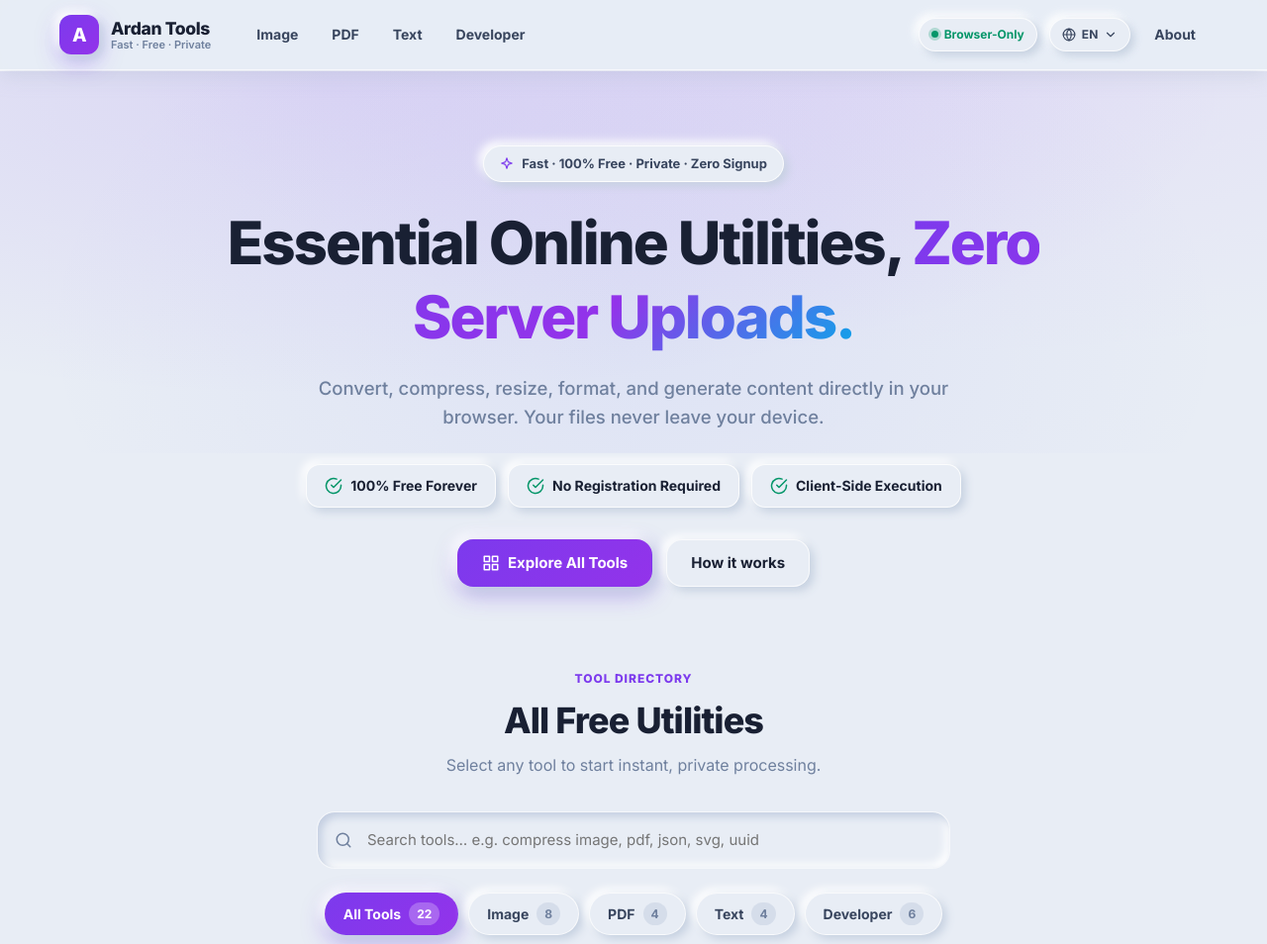
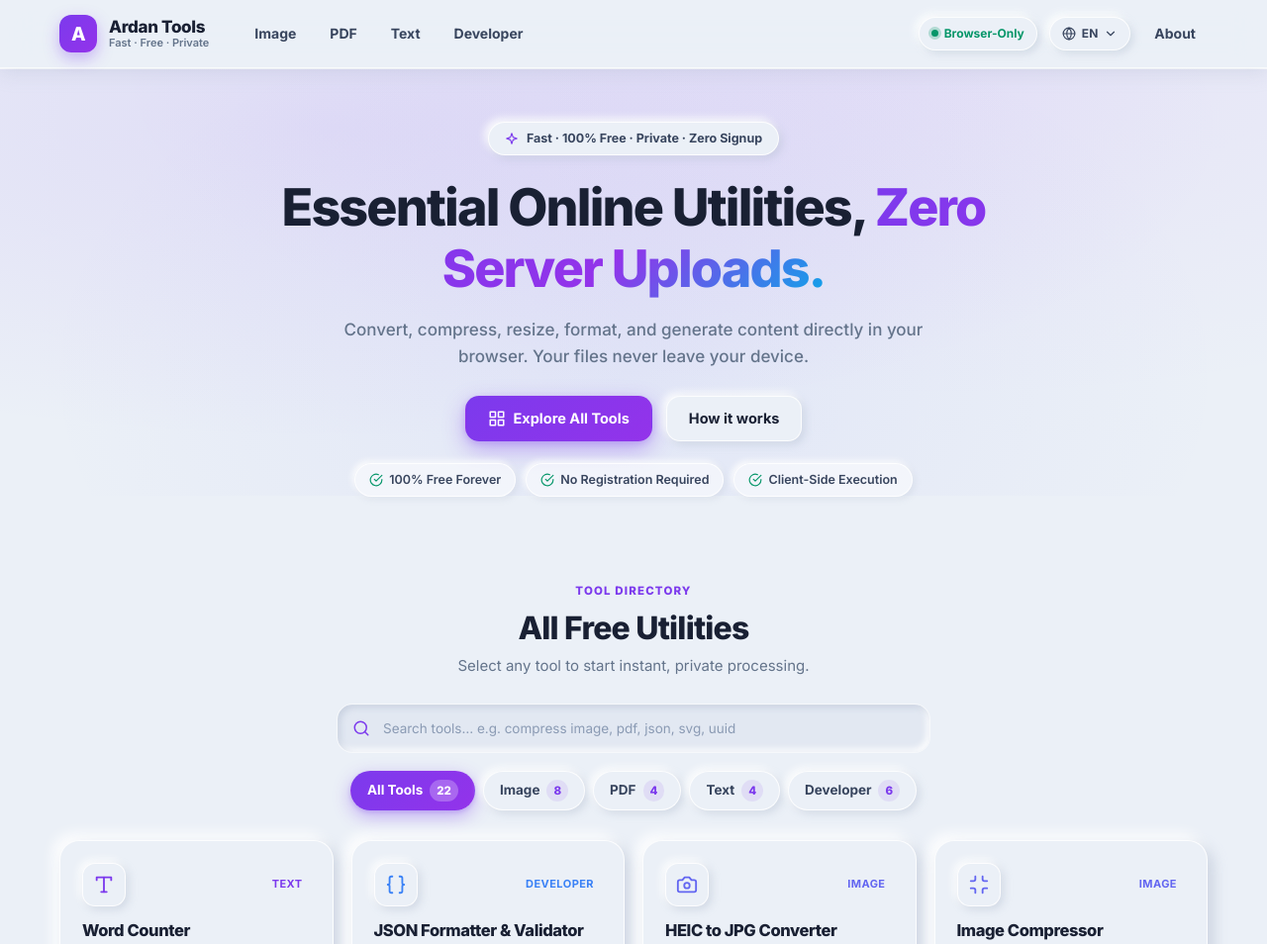
Before and after one commit to ardan2056/ardantools, a website: page index.html in a window 1280 px wide. Shown: the top 954 px of the page at 99% size. Drawn offline with Linux system fonts and the light colour scheme.

Commit message:
Refine and tidy Neumorphism UI layout, spacing, and shadows

```diff
--- a/css/style.css
+++ b/css/style.css
@@ -1,13 +1,13 @@
 /* ===== Free Tools — global styles (Neumorphism / Soft UI Redesign) ===== */
 :root {
-  --bg: #e8edf5;
-  --surface: #e8edf5;
-  --surface-2: #dfe6f0;
-  --border: rgba(255, 255, 255, 0.7);
-  --border-strong: rgba(184, 198, 218, 0.6);
+  --bg: #ebf0f7;
+  --surface: #ebf0f7;
+  --surface-2: #e2e8f2;
+  --border: rgba(255, 255, 255, 0.85);
+  --border-strong: rgba(166, 178, 200, 0.4);
   --text: #192033;
   --text-2: #38455e;
-  --muted: #6f809e;
+  --muted: #64748b;
 
   /* Neumorphic Purple Accents */
   --primary: #7c3aed;
@@ -25,17 +25,17 @@
   --c-text: #8b5cf6;   --c-text-soft: #ede9fe;
   --c-dev: #3b82f6;    --c-dev-soft: #dbeafe;
 
-  --radius: 16px;
-  --radius-lg: 24px;
-  --radius-xl: 30px;
+  --radius: 14px;
+  --radius-lg: 20px;
+  --radius-xl: 26px;
 
-  /* Neumorphic Shadow Primitives */
-  --neu-flat: 8px 8px 18px #c2cde0, -8px -8px 18px #ffffff;
-  --neu-flat-sm: 4px 4px 10px #c5d0e0, -4px -4px 10px #ffffff;
-  --neu-flat-lg: 14px 14px 28px #bcc8da, -14px -14px 28px #ffffff;
-  --neu-pressed: inset 4px 4px 9px #c2cde0, inset -4px -4px 9px #ffffff;
-  --neu-pressed-sm: inset 2px 2px 6px #c4d0e1, inset -2px -2px 6px #ffffff;
-  --neu-glow-primary: 0 8px 24px rgba(124, 58, 237, 0.35);
+  /* Ultra-clean Neumorphic Shadow Primitives (Zero muddy edges) */
+  --neu-flat: 6px 6px 14px rgba(166, 178, 200, 0.45), -6px -6px 14px #ffffff;
+  --neu-flat-sm: 3px 3px 8px rgba(166, 178, 200, 0.38), -3px -3px 8px #ffffff;
+  --neu-flat-lg: 11px 11px 24px rgba(166, 178, 200, 0.5), -11px -11px 24px #ffffff;
+  --neu-pressed: inset 3px 3px 6px rgba(166, 178, 200, 0.4), inset -3px -3px 6px rgba(255, 255, 255, 0.9);
+  --neu-pressed-sm: inset 2px 2px 5px rgba(166, 178, 200, 0.32), inset -2px -2px 5px rgba(255, 255, 255, 0.85);
+  --neu-glow-primary: 0 8px 22px rgba(124, 58, 237, 0.38), 0 2px 6px rgba(124, 58, 237, 0.2);
 
   --shadow-sm: var(--neu-flat-sm);
   --shadow: var(--neu-flat);
@@ -65,25 +65,25 @@ p { margin: 0; }
 /* ===== Header (Neumorphic Glass Bar) ===== */
 .site-header {
   position: sticky; top: 0; z-index: 50;
-  background: rgba(232, 237, 245, 0.88);
+  background: rgba(235, 240, 247, 0.92);
   backdrop-filter: saturate(180%) blur(16px);
   -webkit-backdrop-filter: saturate(180%) blur(16px);
-  box-shadow: 0 4px 20px rgba(166, 180, 200, 0.35), 0 1px 0 rgba(255, 255, 255, 0.8);
-  border-bottom: 1px solid rgba(255, 255, 255, 0.6);
+  box-shadow: 0 4px 18px rgba(166, 178, 200, 0.3), 0 1px 0 rgba(255, 255, 255, 0.9);
+  border-bottom: 1px solid rgba(255, 255, 255, 0.7);
 }
-.header-inner { display: flex; align-items: center; gap: 24px; height: 70px; }
+.header-inner { display: flex; align-items: center; gap: 24px; height: 68px; }
 .logo { display: flex; align-items: center; gap: 12px; flex-shrink: 0; }
 .logo-mark {
-  width: 40px; height: 40px; border-radius: 12px; display: grid; place-items: center; color: #fff;
+  width: 38px; height: 38px; border-radius: 12px; display: grid; place-items: center; color: #fff;
   background: linear-gradient(135deg, var(--primary), var(--primary-2));
-  box-shadow: 4px 4px 10px #c4d0e1, -4px -4px 10px #ffffff, var(--neu-glow-primary);
+  box-shadow: 0 6px 16px rgba(124, 58, 237, 0.35);
 }
 .logo-text { display: flex; flex-direction: column; line-height: 1.15; }
-.logo-name { font-weight: 800; font-size: 17.5px; letter-spacing: -0.02em; color: var(--text); }
+.logo-name { font-weight: 800; font-size: 17px; letter-spacing: -0.02em; color: var(--text); }
 .logo-tag { font-size: 11px; color: var(--muted); font-weight: 600; }
 .main-nav { display: flex; gap: 6px; margin-left: 8px; }
 .main-nav a {
-  padding: 8px 14px; border-radius: 12px; font-size: 14px; font-weight: 700; color: var(--text-2);
+  padding: 8px 14px; border-radius: 11px; font-size: 14px; font-weight: 700; color: var(--text-2);
   display: flex; align-items: center; gap: 6px; transition: all .18s;
 }
 .main-nav a:hover {
@@ -102,7 +102,7 @@ p { margin: 0; }
   padding: 6px 12px; border-radius: 999px;
   background: var(--surface);
   box-shadow: var(--neu-flat-sm);
-  border: 1px solid rgba(255, 255, 255, 0.8);
+  border: 1px solid rgba(255, 255, 255, 0.85);
   color: var(--text-2);
 }
 .pill-green { color: var(--success); }
@@ -118,7 +118,7 @@ p { margin: 0; }
 /* ===== Neumorphic Buttons ===== */
 .btn {
   display: inline-flex; align-items: center; justify-content: center; gap: 8px; cursor: pointer;
-  border-radius: 14px; border: 1px solid rgba(255, 255, 255, 0.75);
+  border-radius: 12px; border: 1px solid rgba(255, 255, 255, 0.85);
   background: var(--surface); color: var(--text);
   padding: 10px 18px; font-size: 14px; font-weight: 700;
   box-shadow: var(--neu-flat-sm);
@@ -126,7 +126,7 @@ p { margin: 0; }
   white-space: nowrap; line-height: 1.2;
 }
 .btn:hover {
-  box-shadow: 6px 6px 14px #bcc8da, -6px -6px 14px #ffffff;
+  box-shadow: 5px 5px 12px rgba(166, 178, 200, 0.5), -5px -5px 12px #ffffff;
   color: var(--primary);
   transform: translateY(-2px);
 }
@@ -139,91 +139,94 @@ p { margin: 0; }
   background: linear-gradient(135deg, var(--primary), var(--primary-2));
   color: #fff;
   border-color: transparent;
-  box-shadow: 5px 5px 14px #c2cde0, -5px -5px 14px #ffffff, var(--neu-glow-primary);
+  box-shadow: var(--neu-glow-primary);
 }
 .btn-primary:hover {
   filter: brightness(1.08);
-  box-shadow: 7px 7px 18px #bac8da, -7px -7px 18px #ffffff, 0 10px 28px rgba(124, 58, 237, 0.45);
+  box-shadow: 0 10px 26px rgba(124, 58, 237, 0.45), 0 3px 8px rgba(124, 58, 237, 0.25);
   color: #fff;
   transform: translateY(-2px);
 }
 .btn-primary:active {
-  box-shadow: inset 3px 3px 6px rgba(0, 0, 0, 0.28), inset -3px -3px 6px rgba(255, 255, 255, 0.2);
+  box-shadow: inset 2px 2px 5px rgba(0, 0, 0, 0.25), inset -2px -2px 5px rgba(255, 255, 255, 0.2);
   transform: translateY(1px);
 }
 .btn-dark {
   background: #192033; color: #fff; border-color: transparent;
-  box-shadow: 5px 5px 14px #c2cde0, -5px -5px 14px #ffffff;
+  box-shadow: 4px 4px 10px rgba(166, 178, 200, 0.45), -4px -4px 10px #ffffff;
 }
 .btn-dark:hover { background: #26324d; color: #fff; }
 .btn-ghost { background: transparent; border-color: transparent; color: var(--muted); box-shadow: none; }
 .btn-ghost:hover { background: var(--surface); box-shadow: var(--neu-flat-sm); color: var(--text); }
 .btn-danger { color: var(--danger); }
 .btn-danger:hover { background: var(--danger-soft); color: var(--danger); box-shadow: var(--neu-flat-sm); }
-.btn-sm { padding: 7px 13px; font-size: 13px; border-radius: 10px; }
-.btn-lg { padding: 14px 24px; font-size: 15px; border-radius: 16px; }
+.btn-sm { padding: 6px 12px; font-size: 13px; border-radius: 9px; }
+.btn-lg { padding: 13px 22px; font-size: 14.5px; border-radius: 14px; }
 .btn-block { width: 100%; }
 
 /* ===== Hero ===== */
-.hero { position: relative; overflow: hidden; padding: 76px 0 60px; text-align: center; }
+.hero { position: relative; overflow: hidden; padding: 54px 0 38px; text-align: center; }
 .hero::before {
   content: ""; position: absolute; inset: -40% -10% auto; height: 620px; z-index: -1;
-  background: radial-gradient(ellipse at 30% 40%, rgba(124, 58, 237, 0.12), transparent 60%),
-              radial-gradient(ellipse at 70% 30%, rgba(168, 85, 247, 0.09), transparent 55%),
-              radial-gradient(ellipse at 50% 80%, rgba(99, 102, 241, 0.08), transparent 55%);
+  background: radial-gradient(ellipse at 30% 40%, rgba(124, 58, 237, 0.10), transparent 60%),
+              radial-gradient(ellipse at 70% 30%, rgba(168, 85, 247, 0.08), transparent 55%),
+              radial-gradient(ellipse at 50% 80%, rgba(99, 102, 241, 0.07), transparent 55%);
 }
 .hero-eyebrow {
-  display: inline-flex; align-items: center; gap: 8px; padding: 7px 16px; border-radius: 999px; font-size: 13px; font-weight: 700;
-  background: var(--surface); border: 1px solid rgba(255, 255, 255, 0.85); box-shadow: var(--neu-flat-sm); color: var(--text-2); margin-bottom: 24px;
+  display: inline-flex; align-items: center; gap: 8px; padding: 6px 16px; border-radius: 999px; font-size: 12.5px; font-weight: 700;
+  background: var(--surface); border: 1px solid rgba(255, 255, 255, 0.9); box-shadow: var(--neu-flat-sm); color: var(--text-2); margin-bottom: 22px;
 }
 .hero-eyebrow .spark { color: var(--primary); }
-.hero h1 { font-size: clamp(34px, 5.6vw, 60px); font-weight: 900; letter-spacing: -0.035em; max-width: 880px; margin: 0 auto; color: var(--text); }
+.hero h1 { font-size: clamp(30px, 4.8vw, 52px); font-weight: 900; letter-spacing: -0.035em; max-width: 820px; margin: 0 auto 16px; line-height: 1.2; color: var(--text); }
 .grad-text { background: linear-gradient(135deg, var(--primary), var(--primary-2) 55%, #0ea5e9); -webkit-background-clip: text; background-clip: text; color: transparent; }
-.hero p.lead { font-size: clamp(16px, 2vw, 18.5px); color: var(--muted); max-width: 700px; margin: 20px auto 0; font-weight: 500; }
-.hero-badges { display: flex; flex-wrap: wrap; gap: 12px; justify-content: center; margin-top: 32px; }
+.hero p.lead { font-size: clamp(15px, 1.8vw, 17px); color: var(--muted); max-width: 620px; margin: 0 auto 26px; line-height: 1.6; font-weight: 500; }
+.hero-cta { display: flex; gap: 14px; justify-content: center; flex-wrap: wrap; margin-bottom: 22px; }
+.hero-badges { display: flex; flex-wrap: wrap; gap: 10px; justify-content: center; margin-top: 0; }
 .hero-badge {
-  display: inline-flex; align-items: center; gap: 8px; padding: 10px 18px; border-radius: 14px; font-size: 14px; font-weight: 700;
-  background: var(--surface); border: 1px solid rgba(255, 255, 255, 0.85); box-shadow: var(--neu-flat-sm);
+  display: inline-flex; align-items: center; gap: 6px; padding: 6px 14px; border-radius: 999px; font-size: 12.5px; font-weight: 600;
+  background: rgba(255, 255, 255, 0.5); border: 1px solid rgba(255, 255, 255, 0.85); box-shadow: 2px 2px 6px rgba(166, 178, 200, 0.25), -2px -2px 6px #ffffff;
+  color: var(--text-2);
 }
-.hero-badge svg { color: var(--success); }
-.hero-cta { margin-top: 32px; display: flex; gap: 14px; justify-content: center; flex-wrap: wrap; }
+.hero-badge svg { color: var(--success); width: 14px; height: 14px; }
 
 /* ===== Sections ===== */
-.section { padding: 58px 0; }
-.section-sm { padding: 38px 0; }
-.section-head { text-align: center; margin-bottom: 34px; }
-.section-head h2 { font-size: clamp(26px, 3.4vw, 36px); font-weight: 800; }
-.section-head p { color: var(--muted); margin-top: 10px; font-size: 16px; }
-.kicker { display: inline-block; font-size: 12px; font-weight: 800; letter-spacing: .08em; text-transform: uppercase; color: var(--primary); margin-bottom: 10px; }
+.section { padding: 44px 0; }
+.section-sm { padding: 32px 0; }
+.section-head { text-align: center; margin-bottom: 26px; }
+.section-head h2 { font-size: clamp(24px, 3.2vw, 32px); font-weight: 800; letter-spacing: -0.025em; }
+.section-head p { color: var(--muted); margin-top: 6px; font-size: 15px; }
+.kicker { display: inline-block; font-size: 11.5px; font-weight: 800; letter-spacing: .1em; text-transform: uppercase; color: var(--primary); margin-bottom: 8px; }
 
 /* Search + Tabs (Neumorphic Inset & Raised) */
-.tool-search { position: relative; max-width: 640px; margin: 0 auto 24px; }
-.tool-search svg { position: absolute; left: 18px; top: 50%; transform: translateY(-50%); color: var(--muted); pointer-events: none; }
+.tool-search { position: relative; max-width: 600px; margin: 0 auto 18px; }
+.tool-search svg { position: absolute; left: 16px; top: 50%; transform: translateY(-50%); color: var(--primary); pointer-events: none; width: 18px; height: 18px; }
 .tool-search input {
-  width: 100%; padding: 16px 46px 16px 50px; border-radius: 18px;
-  border: 1px solid rgba(255, 255, 255, 0.6);
-  background: var(--surface);
+  width: 100%; height: 50px; padding: 0 42px 0 46px; border-radius: 16px;
+  border: 1px solid rgba(255, 255, 255, 0.7);
+  background: #e2e8f2;
   box-shadow: var(--neu-pressed);
-  font-size: 15px; outline: none; transition: all .18s;
+  font-size: 14px; outline: none; transition: all .18s;
   color: var(--text);
 }
+.tool-search input::placeholder { color: #8b9bb4; font-size: 13.5px; }
 .tool-search input:focus {
-  box-shadow: inset 5px 5px 10px #b8c6da, inset -5px -5px 10px #ffffff, 0 0 0 3px rgba(124, 58, 237, 0.25);
+  box-shadow: inset 3px 3px 6px rgba(166, 178, 200, 0.5), inset -3px -3px 6px rgba(255, 255, 255, 0.9), 0 0 0 3px rgba(124, 58, 237, 0.22);
+  border-color: rgba(124, 58, 237, 0.35);
 }
 .tool-search .clear-search { position: absolute; right: 12px; top: 50%; transform: translateY(-50%); background: none; border: 0; cursor: pointer; color: var(--muted); padding: 6px; display: none; }
-.filter-tabs { display: flex; gap: 10px; flex-wrap: wrap; justify-content: center; margin-bottom: 34px; }
+.filter-tabs { display: flex; gap: 8px; flex-wrap: wrap; justify-content: center; margin-bottom: 30px; }
 .filter-tab {
-  padding: 9px 18px; border-radius: 999px;
-  border: 1px solid rgba(255, 255, 255, 0.75);
+  padding: 8px 16px; border-radius: 999px;
+  border: 1px solid rgba(255, 255, 255, 0.85);
   background: var(--surface); cursor: pointer;
-  font-size: 14px; font-weight: 700; color: var(--text-2);
-  display: inline-flex; gap: 8px; align-items: center;
+  font-size: 13.5px; font-weight: 700; color: var(--text-2);
+  display: inline-flex; gap: 7px; align-items: center;
   box-shadow: var(--neu-flat-sm);
   transition: all .18s cubic-bezier(0.16, 1, 0.3, 1);
 }
-.filter-tab .count { font-size: 12px; padding: 2px 8px; border-radius: 999px; background: rgba(184, 198, 218, 0.4); color: var(--muted); }
+.filter-tab .count { font-size: 11.5px; padding: 2px 7px; border-radius: 999px; background: rgba(124, 58, 237, 0.1); color: var(--primary); font-weight: 800; }
 .filter-tab:hover {
-  box-shadow: 6px 6px 14px #bcc8da, -6px -6px 14px #ffffff;
+  box-shadow: 5px 5px 12px rgba(166, 178, 200, 0.5), -5px -5px 12px #ffffff;
   color: var(--primary);
   transform: translateY(-2px);
 }
@@ -231,40 +234,40 @@ p { margin: 0; }
   background: linear-gradient(135deg, var(--primary), var(--primary-2));
   color: #fff;
   border-color: transparent;
-  box-shadow: 4px 4px 12px #c2cde0, -4px -4px 12px #ffffff, var(--neu-glow-primary);
+  box-shadow: 0 6px 18px rgba(124, 58, 237, 0.38), 0 2px 4px rgba(124, 58, 237, 0.2);
 }
 .filter-tab.active .count { background: rgba(255, 255, 255, .25); color: #fff; }
 
 /* Tool Grid / Cards (Neumorphic Raised Squircles) */
-.tool-grid { display: grid; grid-template-columns: repeat(auto-fill, minmax(270px, 1fr)); gap: 22px; }
+.tool-grid { display: grid; grid-template-columns: repeat(auto-fill, minmax(264px, 1fr)); gap: 18px; }
 .tool-card {
-  position: relative; display: flex; flex-direction: column; gap: 14px; padding: 24px;
+  position: relative; display: flex; flex-direction: column; gap: 12px; padding: 22px;
   background: var(--surface);
-  border: 1px solid rgba(255, 255, 255, 0.8);
+  border: 1px solid rgba(255, 255, 255, 0.85);
   border-radius: var(--radius-lg);
   box-shadow: var(--neu-flat);
-  transition: transform .22s cubic-bezier(0.16, 1, 0.3, 1), box-shadow .22s cubic-bezier(0.16, 1, 0.3, 1);
+  transition: transform .2s cubic-bezier(0.16, 1, 0.3, 1), box-shadow .2s cubic-bezier(0.16, 1, 0.3, 1);
 }
 .tool-card:hover {
-  transform: translateY(-5px);
+  transform: translateY(-4px);
   box-shadow: var(--neu-flat-lg);
 }
 .tool-card-top { display: flex; align-items: center; justify-content: space-between; gap: 10px; }
 .tool-icon {
-  width: 48px; height: 48px; border-radius: 16px; display: grid; place-items: center;
+  width: 44px; height: 44px; border-radius: 13px; display: grid; place-items: center;
   background: var(--surface);
   box-shadow: var(--neu-flat-sm);
-  border: 1px solid rgba(255, 255, 255, 0.85);
+  border: 1px solid rgba(255, 255, 255, 0.9);
   transition: all .2s;
 }
 .tool-card:hover .tool-icon {
   box-shadow: var(--neu-pressed-sm);
 }
-.tool-icon svg { width: 24px; height: 24px; }
-.cat-label { font-size: 11.5px; font-weight: 700; letter-spacing: .04em; text-transform: uppercase; padding: 4px 10px; border-radius: 8px; }
-.tool-card h3 { font-size: 17.5px; font-weight: 800; color: var(--text); }
-.tool-card p { color: var(--muted); font-size: 14px; flex: 1; }
-.tool-card .btn { align-self: flex-start; }
+.tool-icon svg { width: 22px; height: 22px; }
+.cat-label { font-size: 11px; font-weight: 700; letter-spacing: .04em; text-transform: uppercase; padding: 3px 8px; border-radius: 6px; }
+.tool-card h3 { font-size: 16.5px; font-weight: 800; color: var(--text); margin-top: 2px; }
+.tool-card p { color: var(--muted); font-size: 13.5px; flex: 1; line-height: 1.55; }
+.tool-card .btn { align-self: flex-start; margin-top: 4px; padding: 7px 14px; font-size: 13px; }
 .tool-card .card-link::after { content: ""; position: absolute; inset: 0; border-radius: inherit; }
 
 .cat-image .tool-icon, .cat-image.cat-label, .cat-image .cat-label { color: var(--c-image); }
@@ -291,7 +294,7 @@ p { margin: 0; }
 }
 .ad-icon {
   width: 54px; height: 54px; border-radius: 16px; display: grid; place-items: center; color: #fff; flex-shrink: 0;
-  box-shadow: 4px 4px 10px #c2cde0, -4px -4px 10px #ffffff;
+  box-shadow: var(--neu-flat-sm);
 }
 .ad-body { flex: 1; min-width: 220px; }
 .ad-tags { display: flex; gap: 8px; align-items: center; margin-bottom: 4px; flex-wrap: wrap; }
@@ -396,7 +399,7 @@ textarea.editor, .code-out {
 }
 textarea.editor.prose { font-family: var(--font); font-size: 15.5px; white-space: pre-wrap; }
 textarea.editor:focus {
-  box-shadow: inset 5px 5px 10px #b8c6da, inset -5px -5px 10px #ffffff, 0 0 0 2px rgba(124, 58, 237, 0.3);
+  box-shadow: inset 4px 4px 8px rgba(166, 178, 200, 0.45), inset -4px -4px 8px #ffffff, 0 0 0 2px rgba(124, 58, 237, 0.25);
 }
 .code-out {
   background: #0f172a; color: #e2e8f0; border-color: #0f172a; margin: 0; white-space: pre-wrap; word-break: break-all;
@@ -415,7 +418,7 @@ textarea.editor:focus {
   transition: all .18s;
 }
 .input:focus {
-  box-shadow: inset 3px 3px 6px #b8c6da, inset -3px -3px 6px #ffffff, 0 0 0 2px rgba(124, 58, 237, 0.3);
+  box-shadow: inset 3px 3px 6px rgba(166, 178, 200, 0.45), inset -3px -3px 6px #ffffff, 0 0 0 2px rgba(124, 58, 237, 0.25);
 }
 textarea.input { min-height: 140px; resize: vertical; }
 
@@ -482,9 +485,9 @@ input[type=range] {
 }
 .stat .s-val { font-size: 26px; font-weight: 900; letter-spacing: -0.02em; font-variant-numeric: tabular-nums; color: var(--text); }
 .stat .s-label { font-size: 12.5px; font-weight: 700; color: var(--muted); }
-.stat.accent { box-shadow: inset 3px 3px 6px #c4d0e1, inset -3px -3px 6px #ffffff; }
+.stat.accent { box-shadow: var(--neu-pressed-sm); }
 .stat.accent .s-val { color: var(--primary); }
-.stat.good { box-shadow: inset 3px 3px 6px #c4d0e1, inset -3px -3px 6px #ffffff; }
+.stat.good { box-shadow: var(--neu-pressed-sm); }
 .stat.good .s-val { color: var(--success); }
 
 /* Dropzone (Neumorphic Deep Well) */
@@ -498,7 +501,7 @@ input[type=range] {
 }
 .dropzone:hover, .dropzone.drag {
   border-color: var(--primary);
-  box-shadow: inset 6px 6px 14px #b8c6da, inset -6px -6px 14px #ffffff, 0 0 0 3px rgba(124, 58, 237, 0.2);
+  box-shadow: inset 4px 4px 10px rgba(166, 178, 200, 0.45), inset -4px -4px 10px #ffffff, 0 0 0 3px rgba(124, 58, 237, 0.2);
 }
 .dropzone .dz-icon {
   width: 64px; height: 64px; border-radius: 20px; margin: 0 auto 16px; display: grid; place-items: center;
@@ -552,7 +555,7 @@ input[type=range] {
   box-shadow: var(--neu-flat-sm);
   display: grid; place-items: center; cursor: pointer; color: var(--text-2); transition: all .15s;
 }
-.icon-btn:hover { box-shadow: 5px 5px 12px #bcc8da, -5px -5px 12px #ffffff; color: var(--primary); }
+.icon-btn:hover { box-shadow: 4px 4px 10px rgba(166, 178, 200, 0.45), -4px -4px 10px #ffffff; color: var(--primary); }
 .icon-btn:active { box-shadow: var(--neu-pressed-sm); }
 .icon-btn.danger:hover { color: var(--danger); }
 .list-footer { display: flex; justify-content: space-between; align-items: center; gap: 12px; flex-wrap: wrap; margin-top: 18px; padding-top: 18px; border-top: 1px solid rgba(184, 198, 218, 0.4); }
@@ -727,7 +730,7 @@ input[type=range] {
 .step .s-num {
   width: 38px; height: 38px; border-radius: 12px; display: grid; place-items: center; font-weight: 800; color: #fff;
   background: linear-gradient(135deg, var(--primary), var(--primary-2));
-  box-shadow: 3px 3px 8px #c2cde0, -3px -3px 8px #ffffff, var(--neu-glow-primary);
+  box-shadow: 0 6px 16px rgba(124, 58, 237, 0.35);
   margin-bottom: 16px;
 }
 .step h3 { font-size: 16.5px; font-weight: 800; margin-bottom: 6px; }
--- a/js/app.js
+++ b/js/app.js
@@ -269,10 +269,10 @@
       '<div class="hero-eyebrow"><span class="spark">' + icon('sparkles', 'icon-sm') + '</span>Fast · 100% Free · Private · Zero Signup</div>' +
       '<h1>Essential Online Utilities, <span class="grad-text">Zero Server Uploads.</span></h1>' +
       '<p class="lead">Convert, compress, resize, format, and generate content directly in your browser. Your files never leave your device.</p>' +
-      '<div class="hero-badges"><span class="hero-badge">' + icon('checkCircle') + '100% Free Forever</span><span class="hero-badge">' + icon('checkCircle') + 'No Registration Required</span><span class="hero-badge">' + icon('checkCircle') + 'Client-Side Execution</span></div>' +
       '<div class="hero-cta"><a href="#all-tools" class="btn btn-primary btn-lg" id="exploreBtn">' + icon('grid') + 'Explore All Tools</a>' + L('/about', 'How it works', 'btn btn-lg') + '</div>' +
+      '<div class="hero-badges"><span class="hero-badge">' + icon('checkCircle', 'icon-sm') + '100% Free Forever</span><span class="hero-badge">' + icon('checkCircle', 'icon-sm') + 'No Registration Required</span><span class="hero-badge">' + icon('checkCircle', 'icon-sm') + 'Client-Side Execution</span></div>' +
       '</div></section>' +
-      '<section class="section" id="all-tools" style="padding-top:20px"><div class="container">' +
+      '<section class="section" id="all-tools"><div class="container">' +
       '<div class="section-head"><span class="kicker">Tool Directory</span><h2>All Free Utilities</h2><p>Select any tool to start instant, private processing.</p></div>' +
       '<div class="tool-search">' + icon('search') + '<input type="search" id="toolSearch" placeholder="Search tools… e.g. compress image, pdf, json, svg, uuid" autocomplete="off" aria-label="Search tools"><button class="clear-search" id="clearSearch" aria-label="Clear search">' + icon('x') + '</button></div>' +
       '<div class="filter-tabs" role="tablist">' + tabs.map(function (t, i) {
```
